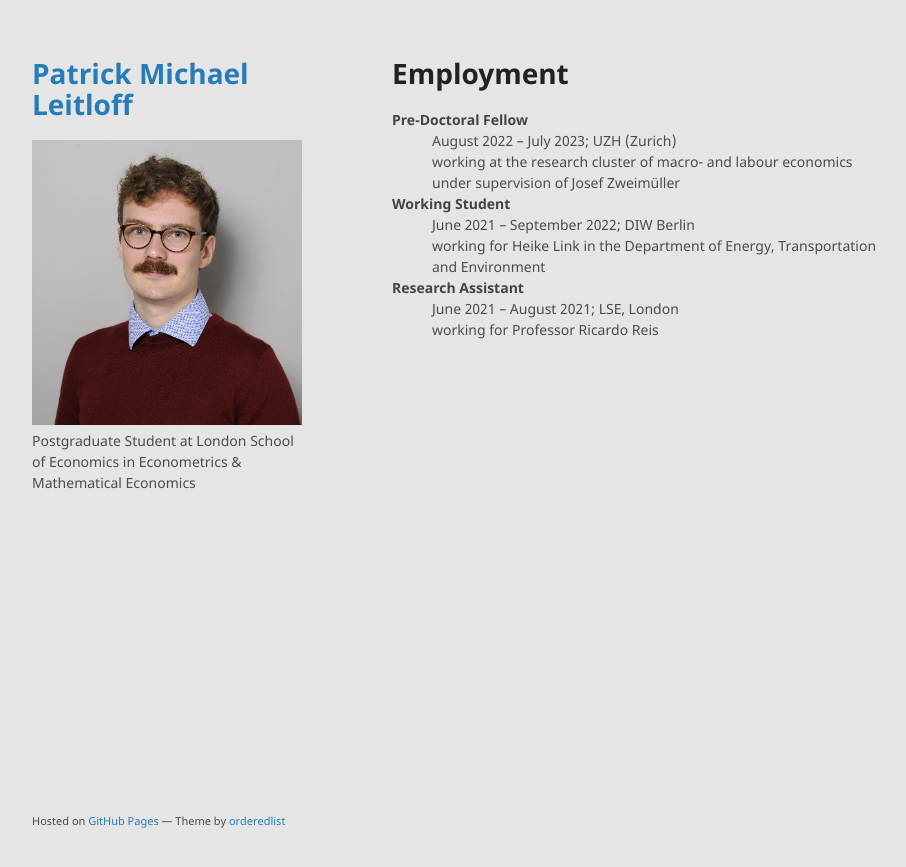
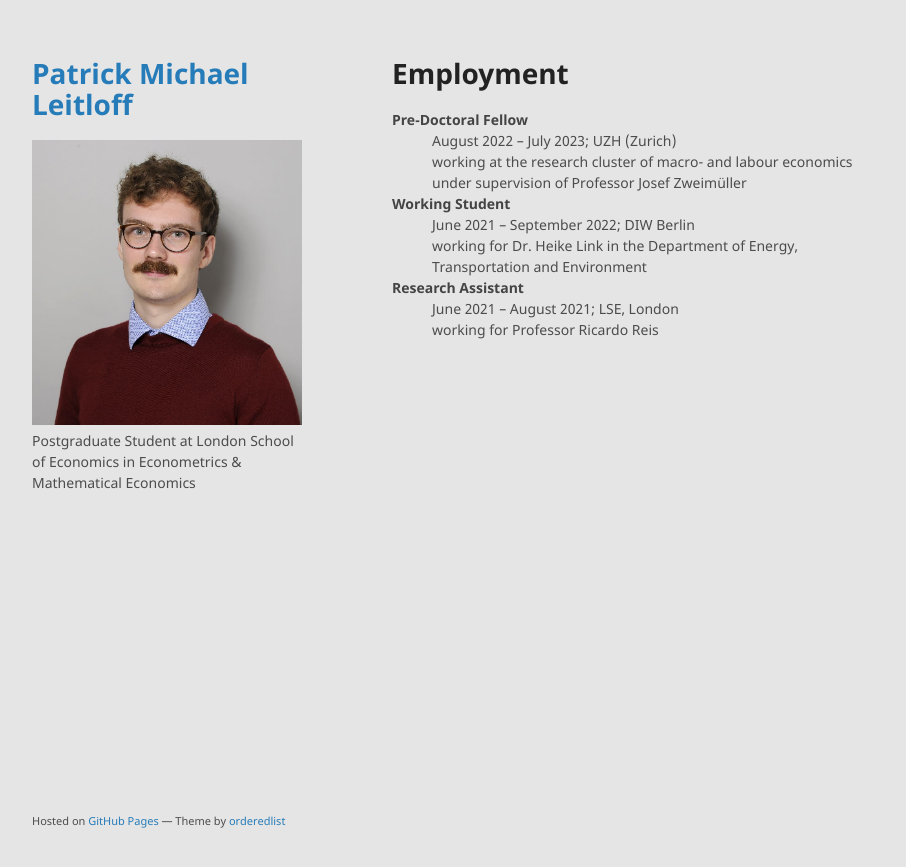
Before and after one commit to patrick-leitloff/patrick-leitloff.github.io, a Jekyll site: the page built from employment.md, in a window 1280 px wide. Shown: the top 867 px of the page, without its empty margins (178-1084 px from the left). Built offline with Jekyll 4.4.1, drawn with Linux system fonts in a browser that asks for light colours; our own code applies the rules of GitHub Pages for plain Markdown files.

Commit message:
Update employment.md

```diff
--- a/employment.md
+++ b/employment.md
@@ -7,10 +7,10 @@ layout: default
 <dl>
    <dt>Pre-Doctoral Fellow</dt>
       <dd>August 2022 – July 2023; UZH (Zurich)</dd>
-      <dd>working at the research cluster of macro- and labour economics under supervision of Josef Zweimüller</dd>
+      <dd>working at the research cluster of macro- and labour economics under supervision of Professor Josef Zweimüller</dd>
    <dt>Working Student</dt>
       <dd>June 2021 – September 2022; DIW Berlin</dd>
-      <dd>working for Heike Link in the Department of Energy, Transportation and Environment</dd>
+      <dd>working for Dr. Heike Link in the Department of Energy, Transportation and Environment</dd>
    <dt>Research Assistant</dt>
       <dd>June 2021 – August 2021; LSE, London</dd>
       <dd>working for Professor Ricardo Reis</dd>
```
